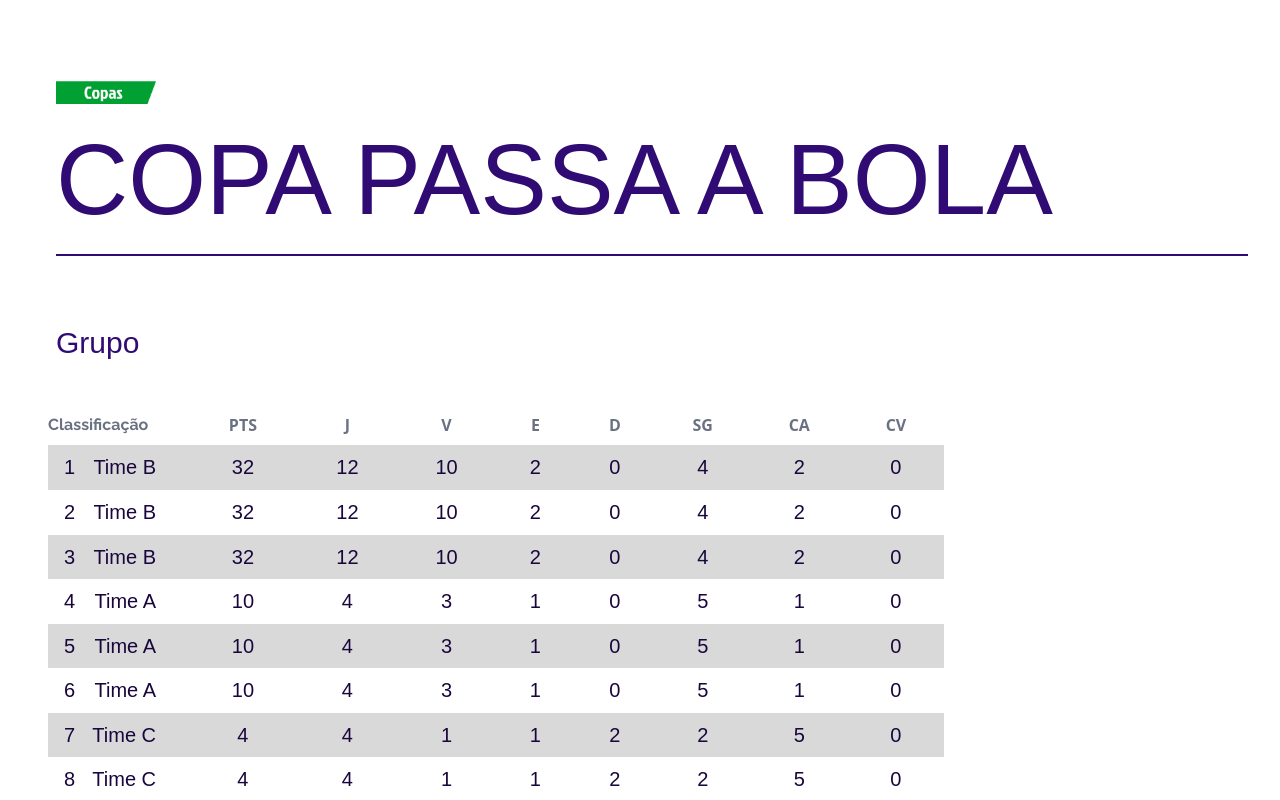
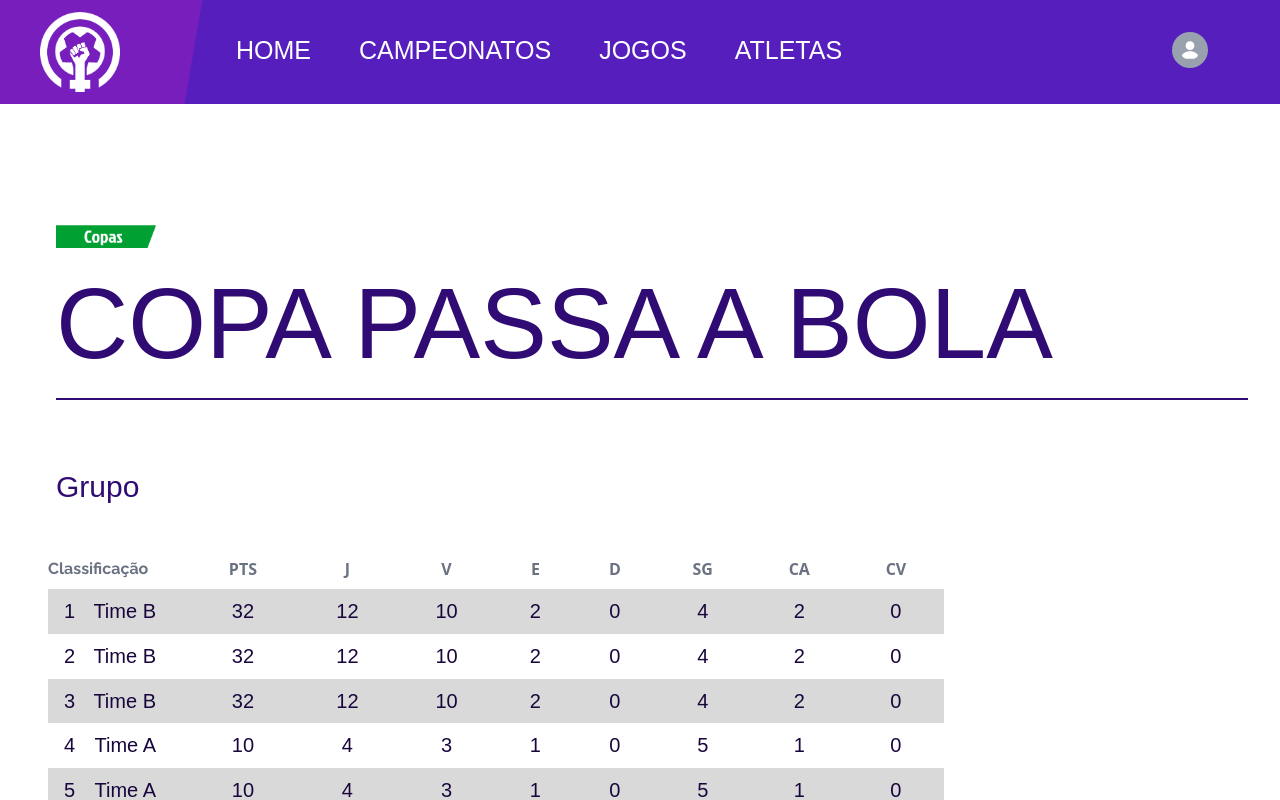
Before and after one commit to thiagolima-tech/Sprint-PassaBola, a React (Vite) app in the folder PassaBola-Challenge/: page /jogos in a window 1280 px wide. Shown: the top 800 px of the page. Built offline with nearby package versions, Linux system fonts and the light colour scheme; a web font is replaced by a local one.

Commit message:
fix/ rotas elementos e styles

```diff
--- a/PassaBola-Challenge/src/App.jsx
+++ /dev/null
@@ -1,13 +0,0 @@
-import Home from "./pages/Home";
-
-function App() {
-  return (
-  return (
-    <>
-      <Jogos />
-    </>
-  );
-  );
-}
-
-export default App;
--- a/PassaBola-Challenge/src/componentes/Header.jsx
+++ b/PassaBola-Challenge/src/componentes/Header.jsx
@@ -1,77 +1,118 @@
-import fundoHeader from "../assets/imagemHeader.png"
-import logo from "../assets/Logotipo-PassaBola-Branco.png"
+// src/components/Header.jsx
+import { useState } from "react";
+import { Link } from "react-router-dom";
+import fundoHeader from "../assets/imagemHeader.png";
+import logo from "../assets/Logotipo-PassaBola-Branco.png";
 import { IoMdMenu, IoMdClose } from "react-icons/io";
 import { IoPersonSharp } from "react-icons/io5";
 
-export default function Header({ menuAberto, setMenuAberto }) {
+export default function Header() {
+  const [menuAberto, setMenuAberto] = useState(false);
 
   const LINKS = [
-        { name: "Home" },
-        { name: "Campeonatos" },
-        { name: "Jogos" },
-        { name: "Atletas" },
+    { name: "Home", path: "/" },
+    { name: "Campeonatos", path: "/campeonatos" },
+    { name: "Jogos", path: "/jogos" },
+    { name: "Atletas", path: "/atletas" },
   ];
 
   return (
-        <>
-            <header className="h-20 md:h-26 bg-cover"
-                style={{
-                    backgroundImage: `url(${fundoHeader})`,
-                }}>
-                <div className="py-3 px-6 flex items-center justify-between">
+    <header
+      className="h-20 md:h-26 bg-cover relative z-[100]"
+      style={{ backgroundImage: `url(${fundoHeader})` }}
+    >
+      {/* Topo: logo, ícones e botão menu */}
+      <div className="py-3 px-6 flex items-center justify-between relative z-[101]">
         <div className="flex items-center">
+          {/* Botão menu mobile */}
           <button
             onClick={() => setMenuAberto(!menuAberto)}
-                            className="absolute md:hidden text-white z-50"
+            className="absolute md:hidden text-white z-[105]"
           >
             {menuAberto ? <IoMdClose size={46} /> : <IoMdMenu size={46} />}
           </button>
-                        <a href="">
+
+          {/* Ícone login mobile */}
+          <Link to="/login">
             <IoPersonSharp
-                                className={`absolute left-20 top-5.5 md:hidden z-10
+              className={`absolute left-20 top-5.5 md:hidden z-[105]
                 text-4xl text-white rounded-full p-2 bg-gray-400
-                                            ${menuAberto ? "opacity-100" : "opacity-0"}
-                                            `}
+                ${menuAberto ? "opacity-100" : "opacity-0"}`}
             />
-                        </a>
-                    </div>
-                    <img src={logo} alt="Logotipo Passa a bola" className="w-14 z-50 md:absolute top-3 left-10 md:w-20 hover:scale-105 duration-300 cursor-pointer" />
+          </Link>
         </div>
 
-                <div className={`absolute md:hidden top-0 left-0 w-full h-screen bg-[#561EBD] flex flex-col items-center gap-6 text-2xl uppercase transform transition-transform ${menuAberto ? "opacity-100" : "opacity-0"}`}
+        {/* Logo */}
+        <Link to="/">
+          <img
+            src={logo}
+            alt="Logotipo Passa a bola"
+            className="w-14 z-[105] md:absolute top-3 left-10 md:w-20 hover:scale-105 duration-300 cursor-pointer"
+          />
+        </Link>
+      </div>
+
+      {/* Menu mobile */}
+      <div
+        className={`fixed top-0 left-0 w-full h-screen bg-[#561EBD] flex flex-col items-center gap-6 text-2xl uppercase transform transition-transform ${
+          menuAberto
+            ? "opacity-100 translate-x-0"
+            : "opacity-0 -translate-x-full"
+        } z-[104]`}
         style={{ transition: "transform 0.3s ease, opacity 0.3s ease" }}
       >
-                    <div className="absolute top-20 left-5">
+        <div className="mt-24 w-full">
           {LINKS.map((link, index) => (
-                            <li key={index}
-                                className="list-none w-full text-start text-white font-Jockey p-4 hover:bg-[#2e1165] transition-all cursor-pointer">{link.name}</li>
+            <Link
+              key={index}
+              to={link.path}
+              onClick={() => setMenuAberto(false)}
+              className="block w-full text-start text-white font-Jockey p-4 hover:bg-[#2e1165] transition-all"
+            >
+              {link.name}
+            </Link>
           ))}
         </div>
+
+        {/* Botão fechar menu */}
+        <button
+          onClick={() => setMenuAberto(false)}
+          className="absolute right-6 top-5 z-[105] text-white md:hidden"
+        >
+          <IoMdClose size={46} />
+        </button>
       </div>
 
-
       {/* Header Desktop */}
-                <div className="absolute top-8 ml-45 sm:left-14">
-                    <nav className="hidden font-Jockey uppercase sm:text-[25px] md:flex items-center gap-12" aria-label="Principal">
+      <div className="absolute top-8 ml-45 sm:left-14 z-[101]">
+        <nav
+          className="hidden font-Jockey uppercase sm:text-[25px] md:flex items-center gap-12"
+          aria-label="Principal"
+        >
           {LINKS.map((link, index) => (
-                            <a key={index}
+            <Link
+              key={index}
+              to={link.path}
               className="text-white relative cursor-pointer
                 after:block after:h-[2px] after:bg-white/0 hover:after:bg-white
-                                    after:transition-all after:w-0 hover:after:w-full after:mt-1">
+                after:transition-all after:w-0 hover:after:w-full after:mt-1"
+            >
               {link.name}
-                            </a>
+            </Link>
           ))}
         </nav>
       </div>
 
-                <div className="relative">
+      {/* Ícone login Desktop */}
+      <div className="relative z-[101]">
+        <Link to="/login">
           <IoPersonSharp
-                        className="hidden md:block md:absolute md:right-4 lg:right-18 md:top-2 z-10
+            className="hidden md:block md:absolute md:right-4 lg:right-18 md:top-2 z-[101]
               text-4xl text-white rounded-full p-2 bg-gray-400
               cursor-pointer transition-transform duration-300 hover:scale-105"
           />
+        </Link>
       </div>
     </header>
-        </>
-    )
+  );
 }
--- /dev/null
+++ b/PassaBola-Challenge/src/componentes/Layout.jsx
@@ -0,0 +1,16 @@
+// src/components/Layout.jsx
+import Header from "./Header";
+import Footer from "./Footer";
+import { Outlet } from "react-router-dom";
+
+export default function Layout() {
+  return (
+    <div className="flex flex-col min-h-screen">
+      <Header /> {/* Agora o Header cuida do seu próprio menu */}
+      <main className="flex-1">
+        <Outlet /> {/* Aqui as páginas serão renderizadas */}
+      </main>
+      <Footer />
+    </div>
+  );
+}
--- a/PassaBola-Challenge/src/componentes/TableGames/TabelaBody.jsx
+++ b/PassaBola-Challenge/src/componentes/TableGames/TabelaBody.jsx
@@ -19,7 +19,7 @@ export default function TabelaBody({
           width: "140px",
           minWidth: "140px",
           backgroundColor: cor,
-          zIndex: 10,
+          zIndex: 1,
         }}
       >
         <div className="flex justify-between mr-4">
--- a/PassaBola-Challenge/src/componentes/TableGames/TabelaHead.jsx
+++ b/PassaBola-Challenge/src/componentes/TableGames/TabelaHead.jsx
@@ -2,7 +2,7 @@ export default function TabelaHead() {
   return (
     <thead className="text-gray-500">
       <tr>
-        <th className="text-left sticky left-0 bg-white z-10 font-Raleway">
+        <th className="text-left sticky left-0 bg-white z-1 font-Raleway">
           Classificação
         </th>
         <th className="px-4 py-2">PTS</th>
--- a/PassaBola-Challenge/src/pages/Campeonatos.jsx
+++ b/PassaBola-Challenge/src/pages/Campeonatos.jsx
@@ -1,15 +1,9 @@
-import { useState } from "react";
-import Header from "../componentes/Header";
 import CampeonatosAtuais from "../componentes/componentesCampeonatos/CampeonatosAtuais";
 
 export default function Campeonatos() {
-
-    const [menuAberto, setMenuAberto] = useState(false);
-
-    return (
-        <>
-            <Header menuAberto={menuAberto} setMenuAberto={setMenuAberto} />
-            <CampeonatosAtuais />
-        </>
-    )
+  return (
+    <div className="my-20">
+      <CampeonatosAtuais />
+    </div>
+  );
 }
--- a/PassaBola-Challenge/src/pages/Home.jsx
+++ b/PassaBola-Challenge/src/pages/Home.jsx
@@ -5,15 +5,17 @@ import SobreNos from "../componentes/componentesSobreNos/SobreNos";
 import Footer from "../componentes/Footer";
 import Patrocinadores from "../componentes/Patrocinadores";
 
-export default function Home (){
+export default function Home() {
   return (
     <>
+      <div className="mb-20">
         <CarrosselHomeInicio />
         <Noticias />
         <Jogos />
         <SobreNos />
         <Patrocinadores />
+      </div>
       <Footer />
     </>
-    )
+  );
 }
--- a/PassaBola-Challenge/src/pages/Jogos.jsx
+++ b/PassaBola-Challenge/src/pages/Jogos.jsx
@@ -39,7 +39,7 @@ export default function Jogos() {
     });
 
   return (
-    <div className="flex flex-col gap-4 my-20">
+    <div className="flex flex-col gap-4 my-30 mb-40">
       <div className="ml-4 md:ml-14">
         <img className="w-20 md:w-[100px]" src={copasVerde} alt="" />
         <h1 className="text-[#300B74] text-[50px] font-Jockey md:text-[100px]">
@@ -76,9 +76,7 @@ export default function Jogos() {
       <section className="my-10 mb-20">
         <DocumentosCopa />
       </section>
-      <section>
-        <Patrocinadores />
-      </section>
+      <Patrocinadores />
     </div>
   );
 }
```
Also changed, not shown: PassaBola-Challenge/src/componentes/Patrocinadores.jsx (+26 -18 lines), PassaBola-Challenge/src/componentes/componentesCampeonatos/CampeonatosAtuais.jsx (+22 -24 lines), PassaBola-Challenge/src/routes/AppRoutes.jsx (+11 -15 lines). Lines whose indentation alone changed are shown as unchanged.
